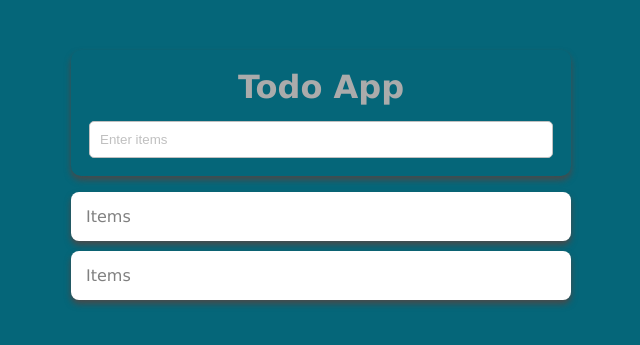
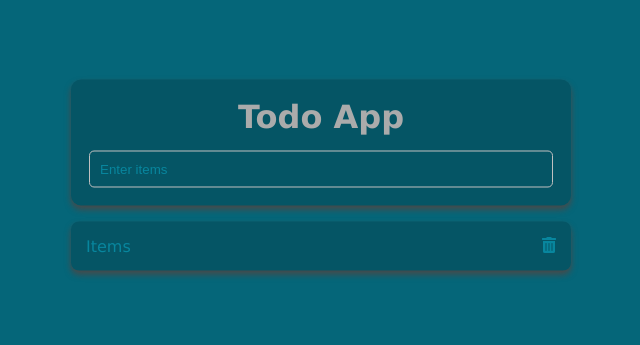
Before and after one commit to kevinjacob2001/Todo-list--React, a React (Create React App) app: page / in a window 1280 px wide. Shown: the part 217-562 px from the top of the page, without its empty margins (319-959 px from the left). Built offline with nearby package versions, Linux system fonts and the light colour scheme.

Commit message:
completed the UI design. NOW IMPLEMENTING THE LOGIC PART

```diff
--- a/public/index.html
+++ b/public/index.html
@@ -15,6 +15,7 @@
       user's mobile device or desktop. See https://developers.google.com/web/fundamentals/web-app-manifest/
     -->
     <link rel="manifest" href="%PUBLIC_URL%/manifest.json" />
+<link rel="stylesheet" href="https://cdnjs.cloudflare.com/ajax/libs/font-awesome/5.14.0/css/all.min.css">
     <!--
       Notice the use of %PUBLIC_URL% in the tags above.
       It will be replaced with the URL of the `public` folder during the build.
--- a/src/components/TodoApp/TodoApp.css
+++ b/src/components/TodoApp/TodoApp.css
@@ -23,7 +23,7 @@ h1{
 }
 
 .input-section{
-background: #056679;
+background: #055565;
 padding: 18px;
 border-radius: 10px;
     box-shadow: 0 4px 6px rgb(73, 73, 73);
@@ -35,10 +35,13 @@ border: 1px solid silver;
 box-sizing: border-box;
 padding: 10px;
 width: 100%;
+background:  #055565;
+color:  #08869e;;
 }
 
 input::placeholder{
-    color: silver;
+    color:  #08869e;
+
 }
 
 
@@ -51,10 +54,15 @@ text-align: left;
 ul li{
     box-shadow: 0 4px 6px rgb(73, 73, 73);
     list-style: none;
-    background-color: white;
+    background-color:  #055565;
     padding: 15px;
     margin-bottom: 10px;
-    color :grey;
+    color : #08869e;
 border-radius: 8px;
+display: flex;
 
 }
+ul li i{
+    text-align: right;
+    flex: 1;
+}
--- a/src/components/TodoApp/TodoApp.jsx
+++ b/src/components/TodoApp/TodoApp.jsx
@@ -4,21 +4,43 @@ import { Component } from 'react';
 import './TodoApp.css';
 
 class TodoApp extends Component{
+state={
+    input:"",
+    items:[]
+}
+
+handleChange=(e)=>this.setState({input:e.target.value})
+
+
+storeItems=()=>{
+    const {input}=this.state;
+
+}
+
     render(){
+
+        const {input}=this.state;
+
         return(
             <div >
 <div className="todo-container">
 
 
-        <form className="input-section" onSubmit>
+        <form className="input-section"
+        onSubmit={this.storeItems}>
+
         <h1>Todo App</h1>
-        <input type="text" placeholder="Enter items"/>
+        <input
+        value={input}
+        onChange={this.handleChange}
+        type="text"
+        placeholder="Enter items"/>
 
         </form>
 
-        <ul>
-        <li>Items</li>
-        <li>Items</li>
+        <ul >
+        <li>Items <i className="fas fa-trash-alt"></i></li>
+
         </ul>
 </div>
 
```
